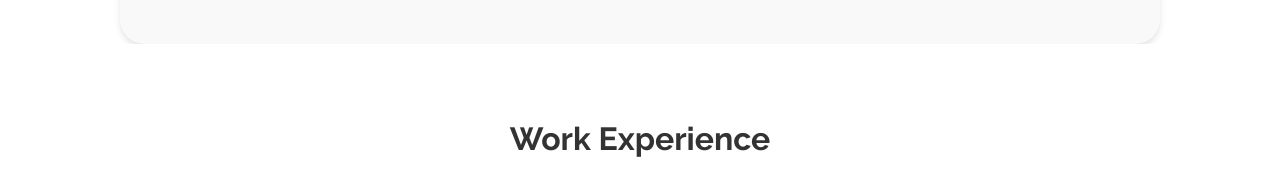
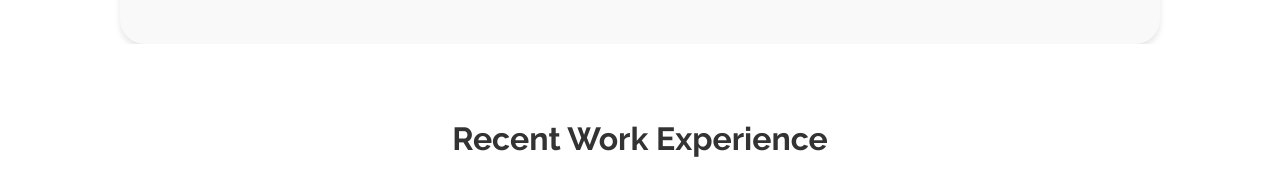
Before and after one commit to f-pili/web-dev-project, a plain HTML site: page index.html in a window 1280 px wide. Shown: the part 1420-1604 px from the top of the page. Drawn offline with nearby package versions, Linux system fonts and the light colour scheme.

Commit message:
Update index.html

```diff
--- a/index.html
+++ b/index.html
@@ -80,7 +80,7 @@
             </div>
         </section>
         <section class="work-experience" id="work-experience">
-            <h2>Work Experience</h2>
+            <h2>Recent Work Experience</h2>
             <div class="experience-container">
                 <div class="experience-card">
                     <img src="imgs/logo-bgood.jpg" alt="B-Good Company Logo" class="experience-logo">
```
